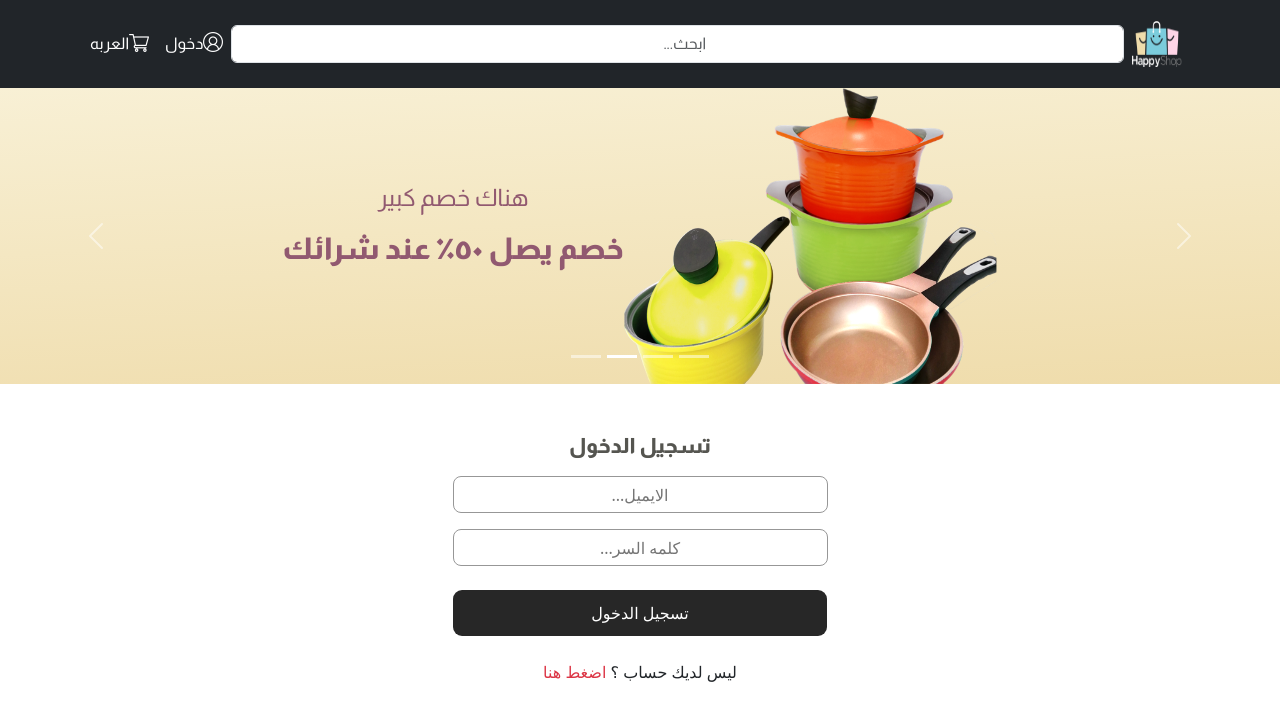
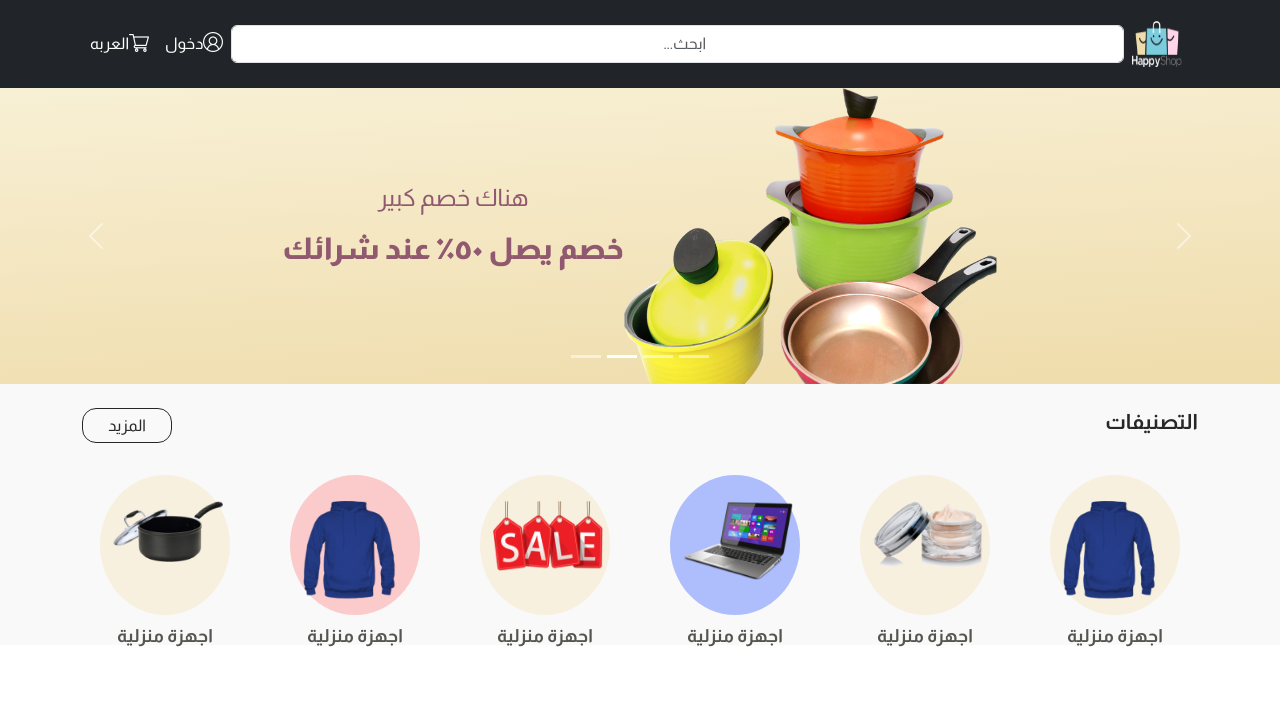
Before and after one commit to KarimElaskary/e-commerce, a React (Create React App) app: page / in a window 1280 px wide. Shown: the top 720 px of the page. Built offline with nearby package versions, Linux system fonts and the light colour scheme.

Commit message:
add card in the homepage

```diff
--- a/src/App.js
+++ b/src/App.js
@@ -5,7 +5,7 @@
   return (
     <div>
       <HomePage />
-      <Login />
+      {/* <Login /> */}
     </div>
   );
 }
--- /dev/null
+++ b/src/Components/Category/CategoryCard.js
@@ -0,0 +1,23 @@
+import React from 'react'
+import { Col } from 'react-bootstrap'
+
+const CategoryCard = ({ background, img, title }) => {
+    return (
+        <Col
+            xs="6"
+            sm="6"
+            md="4"
+            lg="2"
+            className="my-4 d-flex justify-content-around ">
+            <div className="allCard mb-3 ">
+                <div
+                    className="categoty-card "
+                    style={{ backgroundColor: `${background}` }}></div>{" "}
+                <img alt="zcv" src={img} className="categoty-card-img" />
+                <p className="categoty-card-text my-2">{title}</p>
+            </div>
+        </Col>
+    )
+}
+
+export default CategoryCard
--- /dev/null
+++ b/src/Components/Home/HomeCategory.js
@@ -0,0 +1,27 @@
+import React from "react";
+import { Container, Row } from "react-bootstrap";
+import SubTiltle from "../Utiltes/SubTiltle";
+import CategoryCard from "../Category/CategoryCard";
+import clothe from "../../Images/clothe.png";
+import cat2 from "../../Images/cat2.png";
+import labtop from "../../Images/labtop.png";
+import sale from "../../Images/sale.png";
+import pic from "../../Images/pic.png";
+
+const HomeCategory = () => {
+  return (
+    <Container>
+      <SubTiltle title="التصنيفات" btntitle="المزيد" pathText="/allcategory" />
+      <Row className="my-2 d-flex justify-content-between">
+        <CategoryCard title="اجهزة منزلية" img={clothe} background="#F4DBA4" />
+        <CategoryCard title="اجهزة منزلية" img={cat2} background="#F4DBA4" />
+        <CategoryCard title="اجهزة منزلية" img={labtop} background="#0034FF" />
+        <CategoryCard title="اجهزة منزلية" img={sale} background="#F4DBA4" />
+        <CategoryCard title="اجهزة منزلية" img={clothe} background="#FF6262" />
+        <CategoryCard title="اجهزة منزلية" img={pic} background="#F4DBA4" />
+      </Row>
+    </Container>
+  );
+};
+
+export default HomeCategory;
--- /dev/null
+++ b/src/Components/Utiltes/SubTiltle.js
@@ -0,0 +1,13 @@
+import React from "react";
+// import { Link } from "react-router-dom";
+
+const SubTiltle = ({ title, btntitle, pathText }) => {
+  return (
+    <div className="d-flex justify-content-between pt-4">
+      <div className="sub-tile">{title}</div>
+      {btntitle ? <div className="shopping-now">{btntitle}</div> : null}
+    </div>
+  );
+};
+
+export default SubTiltle;
--- a/src/Pages/Home/HomePage.jsx
+++ b/src/Pages/Home/HomePage.jsx
@@ -1,12 +1,14 @@
 import React from "react";
 import NavBarLogin from "../../Components/Utiltes/NaveBarLogIn";
 import Slider from "../../Components/Home/Slider";
+import HomeCategory from "../../Components/Home/HomeCategory";
 
 export const HomePage = () => {
   return (
     <div className="font">
       <NavBarLogin />
       <Slider />
+      <HomeCategory />
     </div>
   );
 };
```
Also changed, not shown: src/Components/Category/CategoryContainer.js (added, +37 -0 lines), src/Components/Category/CategoryHeader.js (added, +27 -0 lines).
